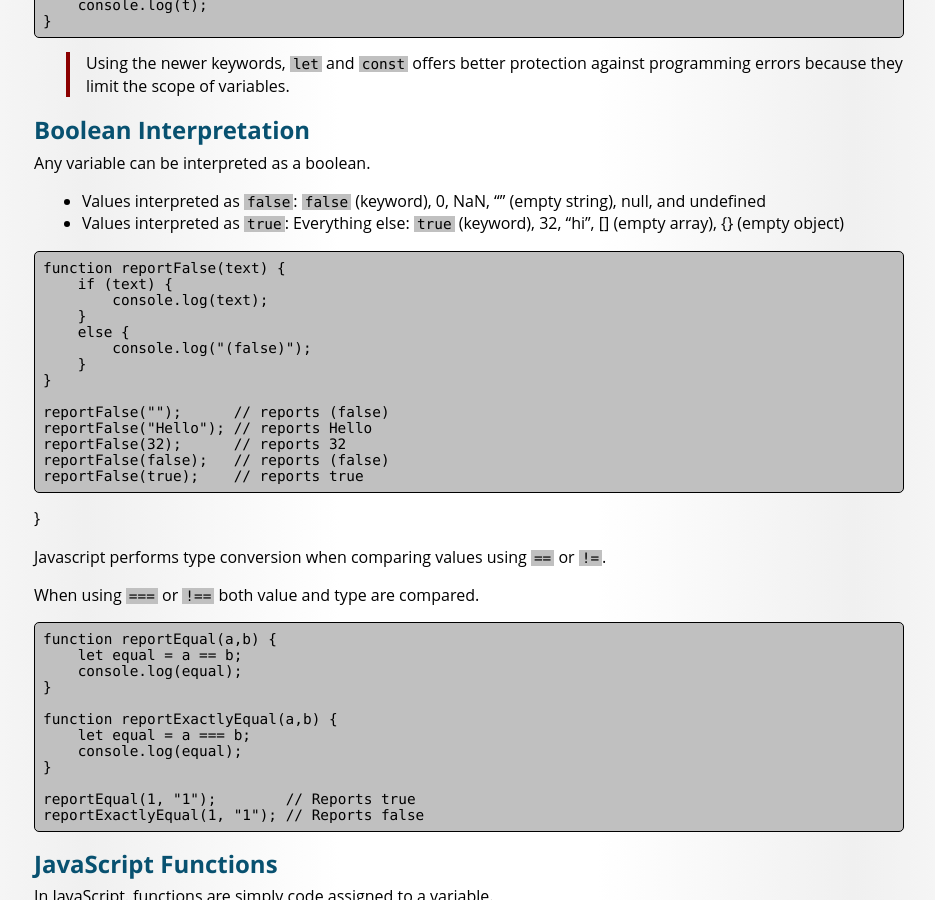
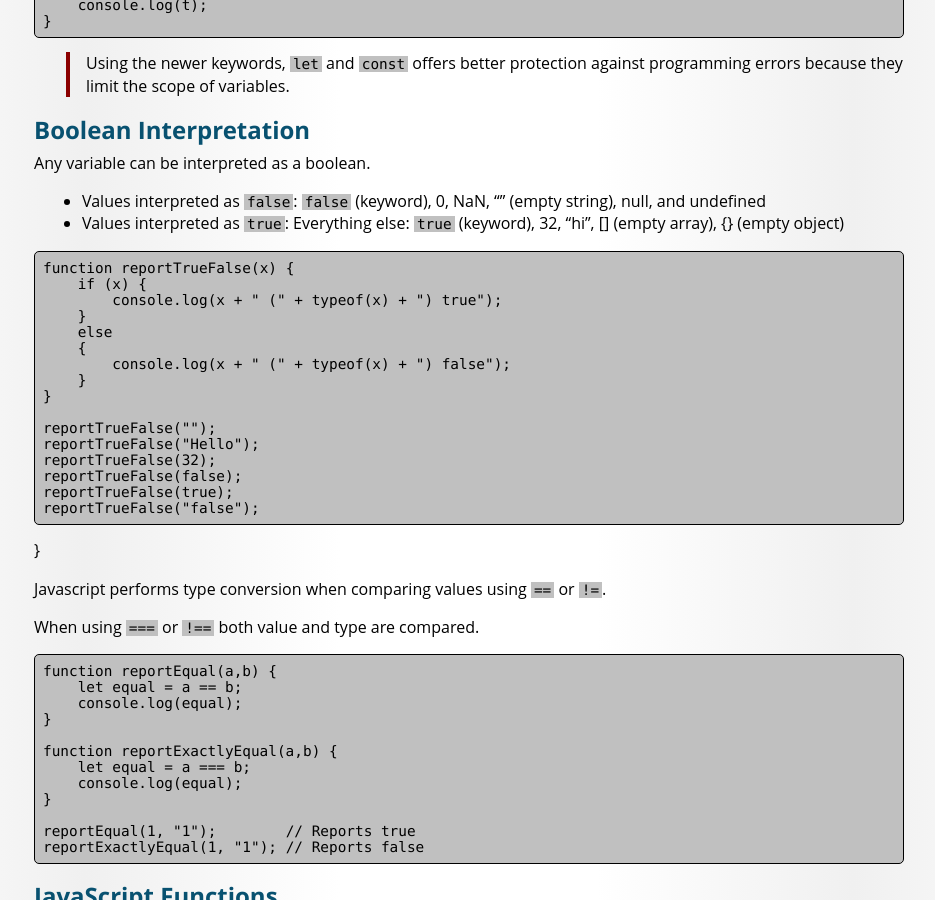
Before and after one commit to BYU-ITC-210/BYU-ITC-210.github.io, a Jekyll site: the page built from IntroToJavaScript.md, in a window 1280 px wide and 900 px high, scrolled down 2366 px. Shown: the whole window, without its empty margins (171-1106 px from the left). Built offline with Jekyll 4.4.1, drawn with Linux system fonts in a browser that asks for light colours; some web fonts are replaced.

Commit message:
Improve JavaScript boolean walkthrough.

````diff
--- a/IntroToJavaScript.md
+++ b/IntroToJavaScript.md
@@ -135,20 +135,22 @@ Any variable can be interpreted as a boolean.
 * Values interpreted as `true`: Everything else: `true` (keyword), 32, "hi", [] (empty array), {} (empty object)
 
 ```js
-function reportFalse(text) {
-    if (text) {
-        console.log(text);
+function reportTrueFalse(x) {
+    if (x) {
+        console.log(x + " (" + typeof(x) + ") true");
     }
-    else {
-        console.log("(false)");
+    else
+    {
+        console.log(x + " (" + typeof(x) + ") false");
     }
 }
 
-reportFalse("");      // reports (false)
-reportFalse("Hello"); // reports Hello
-reportFalse(32);      // reports 32
-reportFalse(false);   // reports (false)
-reportFalse(true);    // reports true
+reportTrueFalse("");
+reportTrueFalse("Hello");
+reportTrueFalse(32);
+reportTrueFalse(false);
+reportTrueFalse(true);
+reportTrueFalse("false");
 ```
 }
 
````
